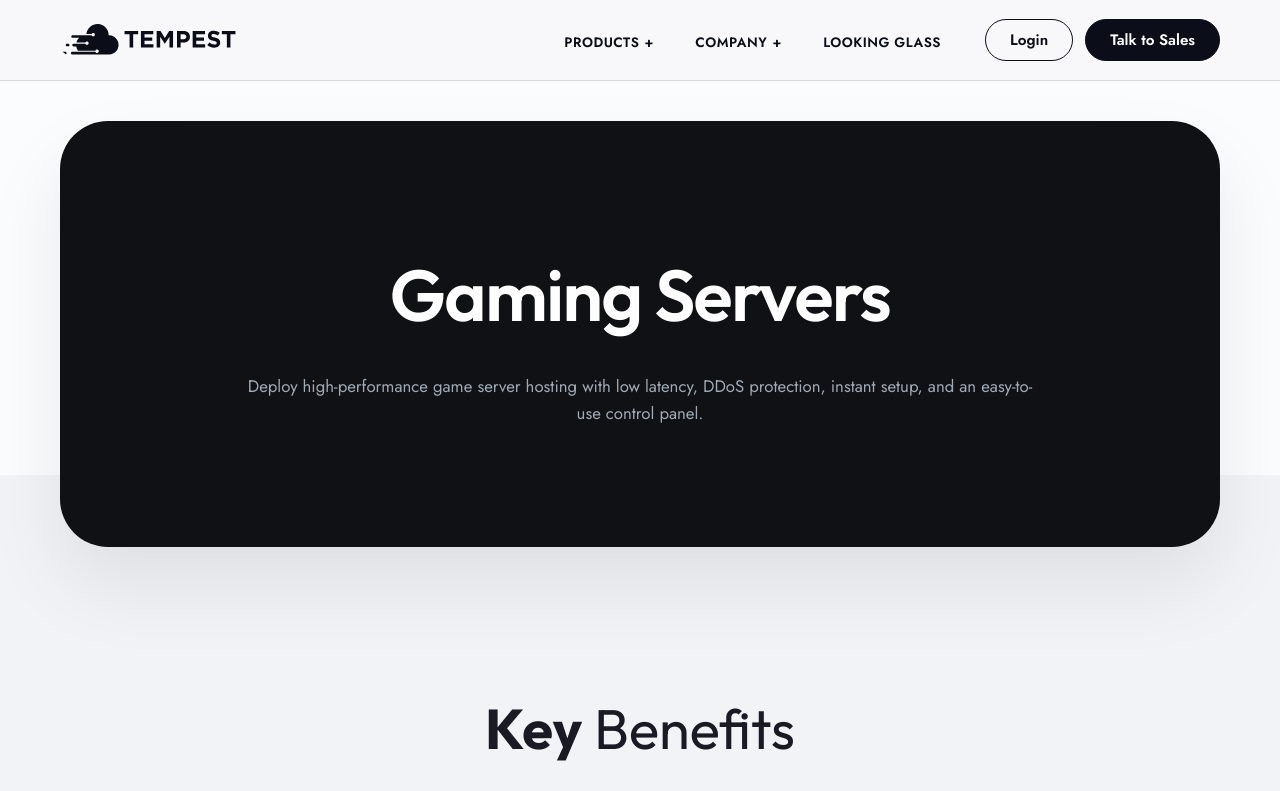
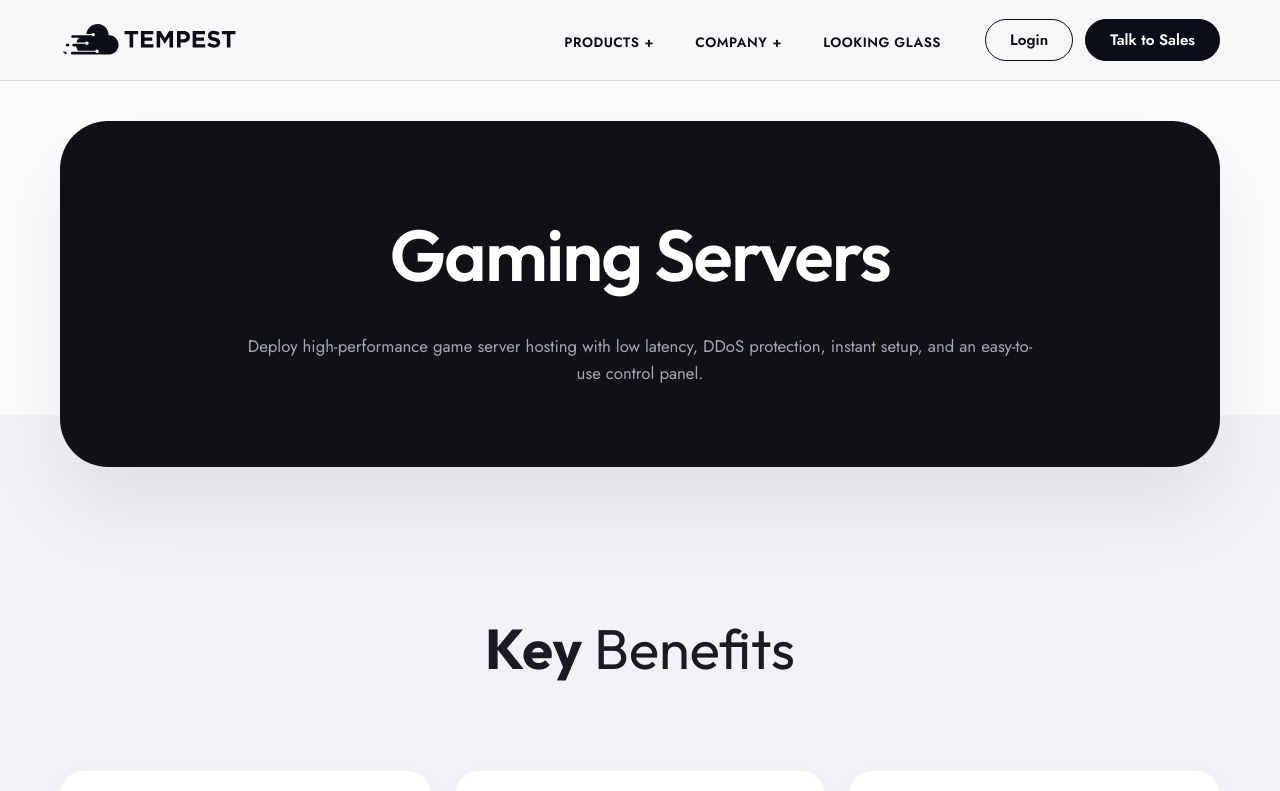
Before and after one commit to souiiii/Bytenia, a React (Vite) app: page /game-servers in a window 1280 px wide. Shown: the top 791 px of the page. Built offline with nearby package versions, Linux system fonts and the light colour scheme.

Commit message:
feat: add responsive CSS styles for GameServersHero component

```diff
--- a/src/components/GameServersHero/GameServersHero.css
+++ b/src/components/GameServersHero/GameServersHero.css
@@ -8,7 +8,7 @@
 .game-servers-hero-card {
   background-color: #0f1115;
   border-radius: 48px;
-  padding: 120px 40px;
+  padding: 80px 40px;
   max-width: 1200px;
   margin: 0 auto;
   display: flex;
```
